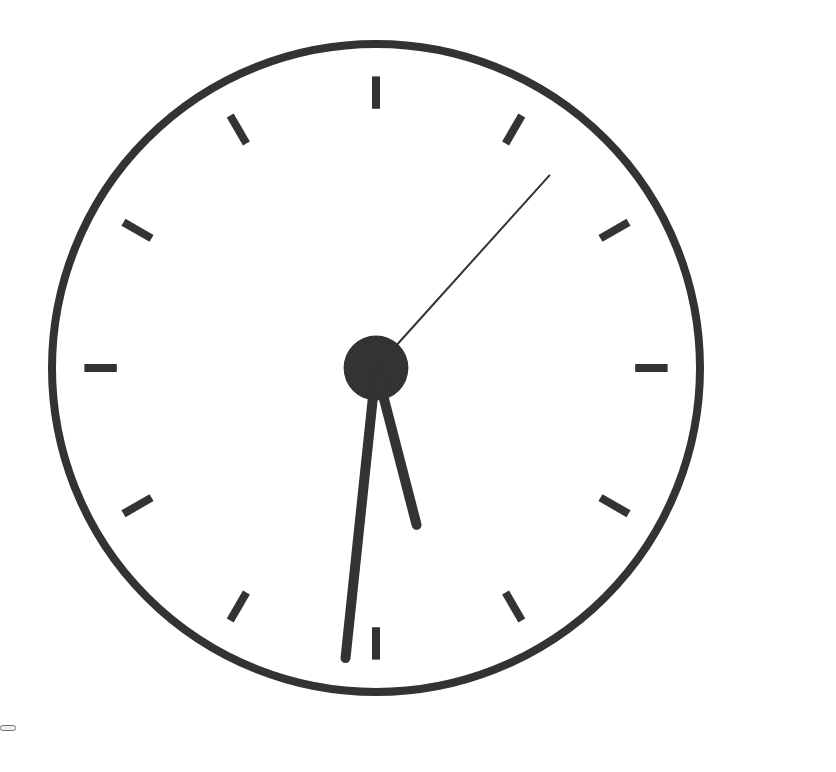
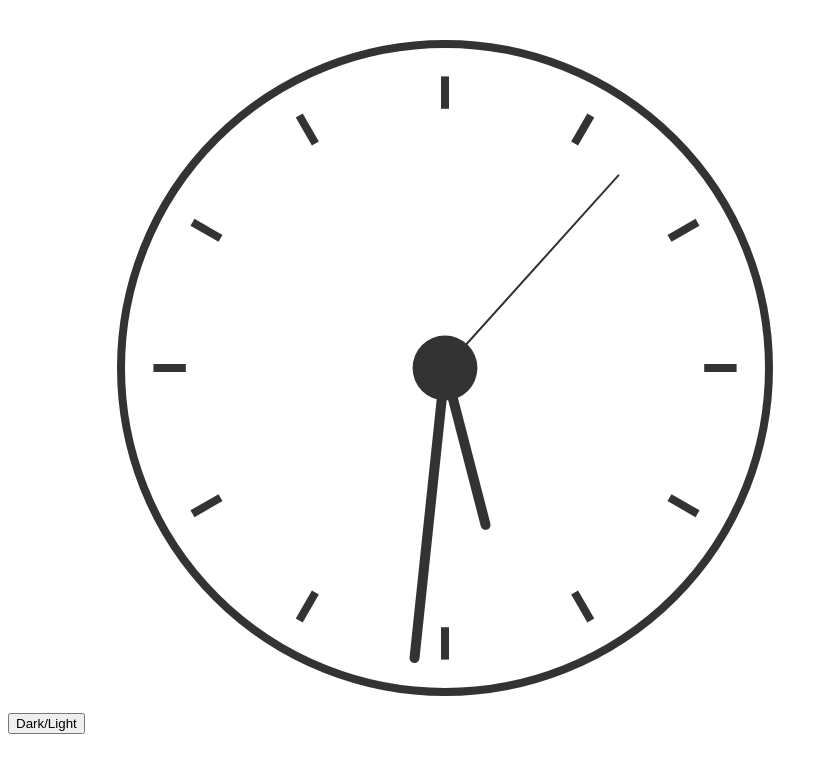
Before and after one commit to inucat/_sololearn-things, a plain HTML site: page index.html in a window 1280 px wide. Shown: the top 772 px of the page, without its empty margins (0-836 px from the left). Drawn offline with Linux system fonts and the light colour scheme.

Commit message:
button text added

```diff
--- a/index.html
+++ b/index.html
@@ -1,15 +1,4 @@
-<!DOCTYPE html>
-<html>
-    <head>
-        <meta charset="utf-8" />
-        <title>INDEX</title>
-        <!-- <link rel="stylesheet" type="text/css" href="style.css"/> -->
-    </head>
-    <body>
-        <!-- <button id="themeChanger" type="button" onclick="changeTheme()">Light/Dark</button>
-        <canvas id="cv"></canvas> -->
+
         <script src="script.js">
             <p>This text is shown because the support for JavaScript is disabled on your browser.</p>
         </script>
-    </body>
-</html>
--- a/script.js
+++ b/script.js
@@ -21,12 +21,16 @@ function changeTheme() {
 
 function subRoutine () {
   // <button id="themeChanger" type="button" onclick="changeTheme()">Light/Dark</button>
+  const htmlRoot = document.getElementsByTagName("html")[0];
+  const bodyRoot = document.createElement("body");
+  htmlRoot.appendChild(bodyRoot);
+
   let btn = document.createElement("button");
-  btn.nodeValue = "Dark/Light";
+  btn.innerText = "Dark/Light";
   btn.setAttribute("id", "themeChanger");
   btn.setAttribute("type", "button");
   btn.onclick = changeTheme;
-  document.getElementsByTagName("html")[0].appendChild(btn);
+  bodyRoot.appendChild(btn);
   // Get canvas element
   let canv = document.getElementById("cv");
   canv = document.createElement("canvas");
@@ -34,7 +38,7 @@ function subRoutine () {
     console.log("Canvas was not found!");
     return;
   }
-  document.getElementsByTagName("html")[0].appendChild(canv);
+  bodyRoot.appendChild(canv);
 
 
 
@@ -139,6 +143,7 @@ function subRoutine () {
   g_updateClock = updateClock;
 
   // Timer
+  updateClock();
   setInterval(updateClock, 1000);
 }
 
```
